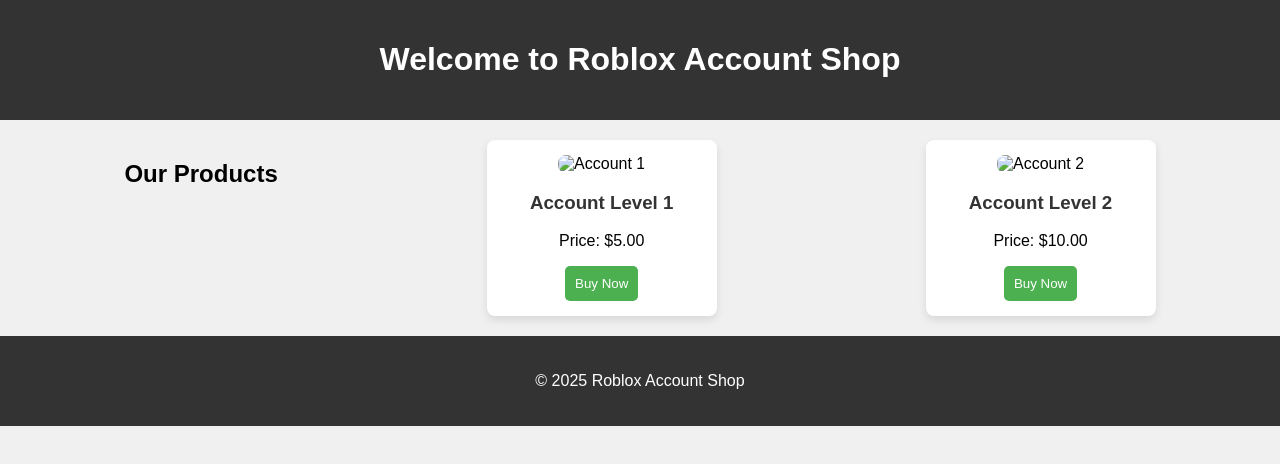
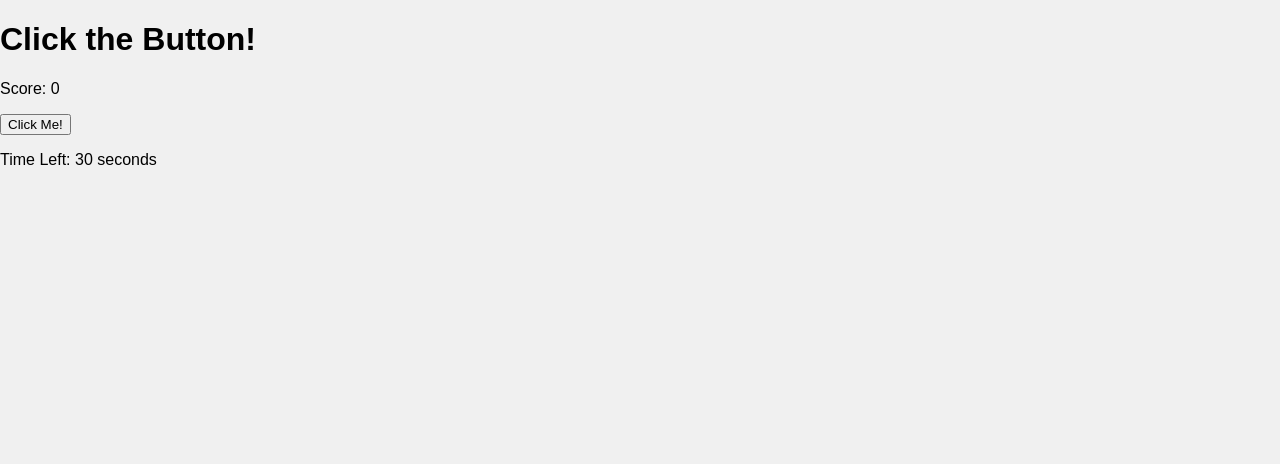
Before and after one commit to nam2013465456/webvuichoi, a plain HTML site: page index.html in a window 1280 px wide. Drawn offline with Linux system fonts and the light colour scheme.

Commit message:
Update index.html

```diff
--- a/index.html
+++ b/index.html
@@ -3,34 +3,16 @@
 <head>
     <meta charset="UTF-8">
     <meta name="viewport" content="width=device-width, initial-scale=1.0">
-    <title>Roblox Account Shop</title>
+    <title>Clicking Game</title>
     <link rel="stylesheet" href="style.css">
 </head>
 <body>
-    <header>
-        <h1>Welcome to Roblox Account Shop</h1>
-    </header>
-
-    <section id="products">
-        <h2>Our Products</h2>
-        <div class="product">
-            <img src="roblox-account-1.jpg" alt="Account 1">
-            <h3>Account Level 1</h3>
-            <p>Price: $5.00</p>
-            <button class="buy-button" onclick="purchaseProduct(1)">Buy Now</button>
-        </div>
-
-        <div class="product">
-            <img src="roblox-account-2.jpg" alt="Account 2">
-            <h3>Account Level 2</h3>
-            <p>Price: $10.00</p>
-            <button class="buy-button" onclick="purchaseProduct(2)">Buy Now</button>
-        </div>
-    </section>
-
-    <footer>
-        <p>&copy; 2025 Roblox Account Shop</p>
-    </footer>
+    <div id="game-container">
+        <h1>Click the Button!</h1>
+        <p>Score: <span id="score">0</span></p>
+        <button id="click-button">Click Me!</button>
+        <p id="time-left">Time Left: <span id="time">30</span> seconds</p>
+    </div>
 
     <script src="script.js"></script>
 </body>
```
